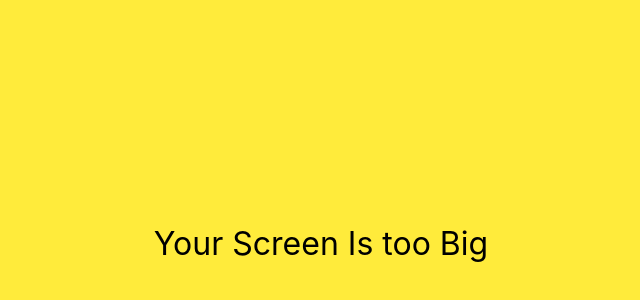
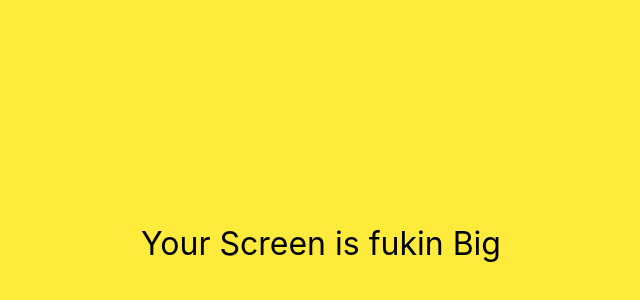
Before and after one commit to chaaa-ini/Kakao-clone, a plain HTML site: page friends.html in a window 1280 px wide. Shown: the part 156-456 px from the top of the page, without its empty margins (319-959 px from the left). Drawn offline with Linux system fonts and the light colour scheme; files whose address does not match are found by name.

Commit message:
Update friends.html

```diff
--- a/friends.html
+++ b/friends.html
@@ -97,7 +97,7 @@
     <div id="splash_screen">
       <i class="fas fa-comment fa-2x"></i>
     </div>
-<div class="no-mobile">Your Screen Is too Big</div>
+<div class="no-mobile">Your Screen is fukin Big</div>
 
     <script
       src="https://kit.fontawesome.com/6478f529f2.js"
```
